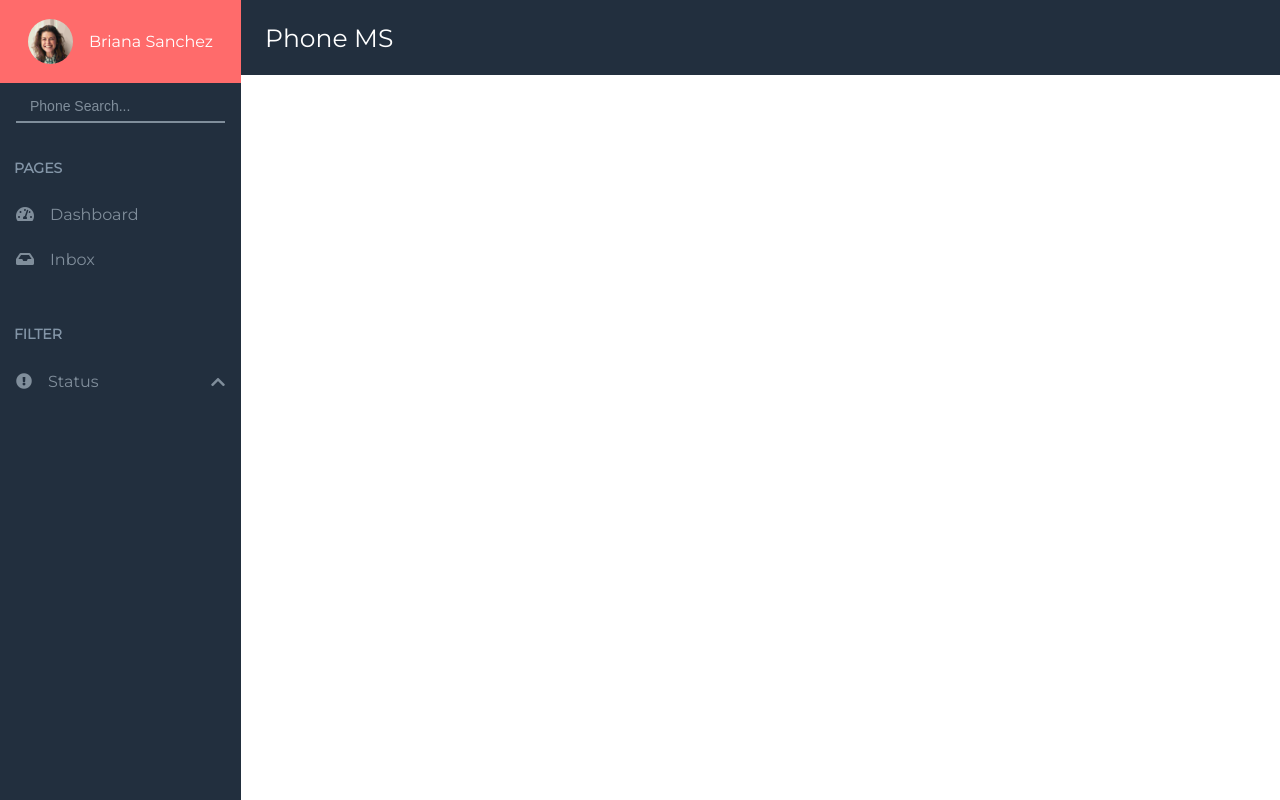
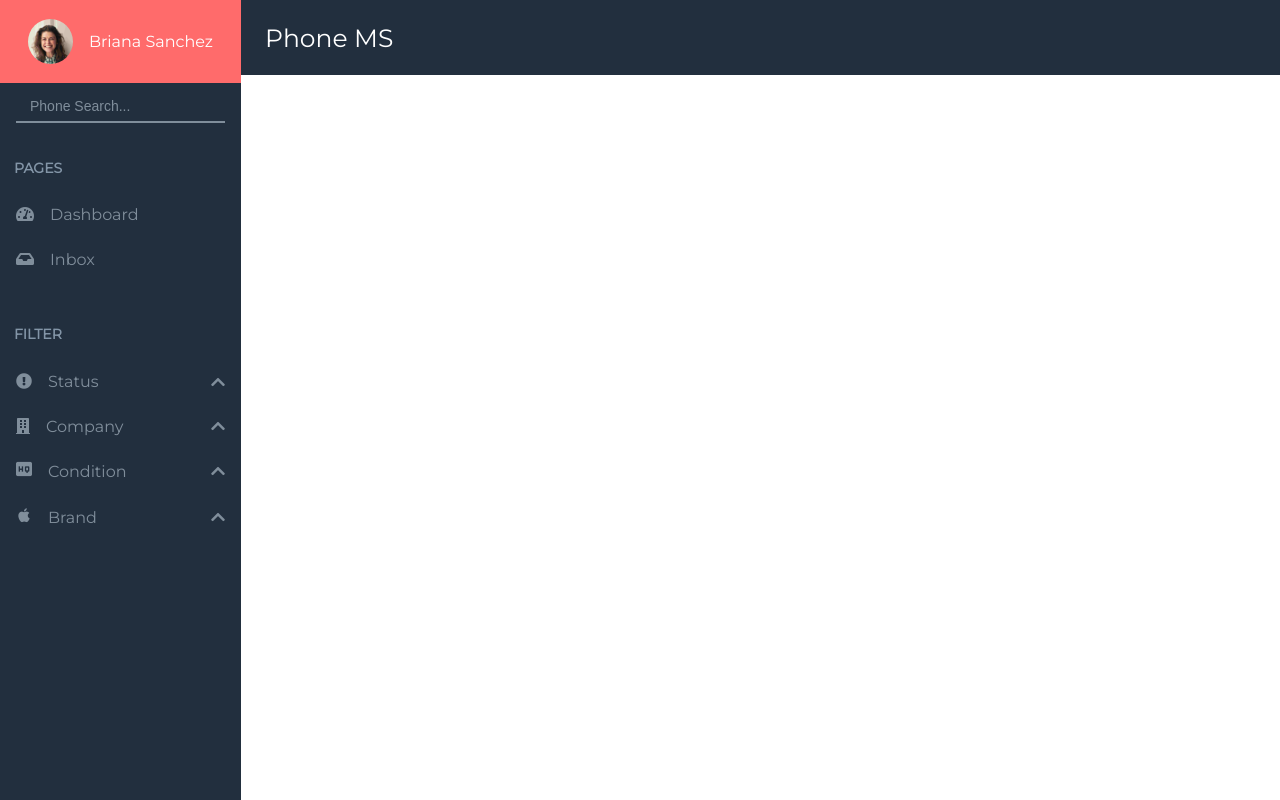
Before and after one commit to sanchezl391/phone-inventory-system-app, a React (Create React App) app: page / in a window 1280 px wide. Built offline with nearby package versions, Linux system fonts and the light colour scheme.

Commit message:
added icons to category headers

```diff
--- a/src/App/SideNavbar/Filter/Filter.js
+++ b/src/App/SideNavbar/Filter/Filter.js
@@ -1,6 +1,8 @@
 import React from 'react';
 import './Filter.scss';
 import FilterCategory from './FilterCategory/FilterCategory';
+import brand from './brand.png';
+import condition from './condition.png';
 
 let Filter = () => {
   let html =
@@ -9,11 +11,20 @@ let Filter = () => {
     <ul className='navigation md-txt'>
       <FilterCategory
         category='Status' categoryIcon='fas fa-exclamation-circle'
-        dropdownValues={['Verizon', 'T-Mobile']}
+        dropdownValues={['Sold', 'Selling', 'Repair']}
       />
-      {/* <FilterCategory category='Company' categoryIcon='fas fa-building'/>
-      <FilterCategory category='Condition' categoryIcon='fas fa-mobile-alt'/>
-      <FilterCategory category='Price' categoryIcon='fas fa-dollar-sign'/> */}
+      <FilterCategory
+        category='Company' categoryIcon='fas fa-building'
+        dropdownValues={['T-Mobile', 'Sprint', 'Verizon']}
+      />
+      <FilterCategory
+        category='Condition' icon={condition}
+        dropdownValues={['A', 'B', 'C']}
+      />
+      <FilterCategory
+        category='Brand' icon={brand}
+        dropdownValues={['Apple', 'LG', 'Samsung']}
+      />
     </ul>
   </div>;
   return html;
--- a/src/App/SideNavbar/Filter/FilterCategory/Dropdown/Dropdown.scss
+++ b/src/App/SideNavbar/Filter/FilterCategory/Dropdown/Dropdown.scss
@@ -3,6 +3,7 @@
 }
 
 .hidden-dropdown{
+    max-height: 0;
     overflow:hidden;
     transform: scaleY(0);
     transform-origin: top;
--- a/src/App/SideNavbar/Filter/FilterCategory/FilterCategory.js
+++ b/src/App/SideNavbar/Filter/FilterCategory/FilterCategory.js
@@ -4,7 +4,9 @@ import Dropdown from './Dropdown/Dropdown'
 
 let FilterCategory = (props) => {
     const [isOpen, setIsOpen] = useState(false);
-
+    let iconJsx = (props.categoryIcon) ?
+        <i className={props.categoryIcon}></i>  :
+        <img src={props.icon} alt="icon for category"/>;
 
     let dropdownIconClassName = (isOpen) ? 'fas fa-less-than' : 'fas fa-chevron-up';
     let filterHeaderClassName = (isOpen) ? 'filter-category-header not-open' : 'filter-category-header is-open';
@@ -13,7 +15,7 @@ let FilterCategory = (props) => {
     <div onClick={()=> setIsOpen(!isOpen)} className="filter-category-container">
         <li className={filterHeaderClassName}>
             <div className="page-identifier">
-            <i className={props.categoryIcon}></i>
+            {iconJsx}
             {props.category}
             </div>
             <i className={dropdownIconClassName}></i>
--- a/src/App/SideNavbar/Filter/FilterCategory/FilterCategory.scss
+++ b/src/App/SideNavbar/Filter/FilterCategory/FilterCategory.scss
@@ -4,6 +4,15 @@ $bg-color: #1e272e;
 .filter-category-header {
     display: flex;
     justify-content: space-between;
+    align-items: center;
+
+
+
+    img{
+        width: 16px;
+        height: 16px;
+        margin-right: 16px;
+    }
 
     .fa-less-than {
         display:flex;
```
Also changed, not shown: src/App/SideNavbar/Filter/brand.png (added), src/App/SideNavbar/Filter/condition.png (added).
